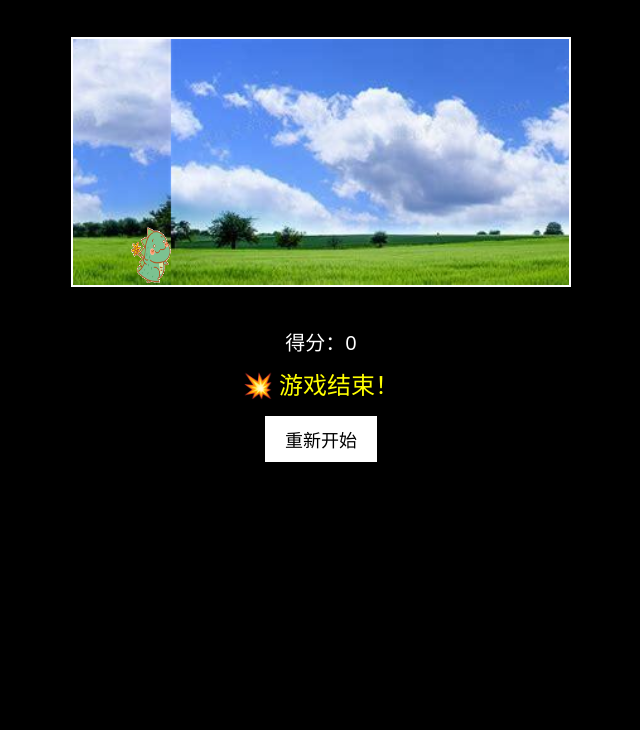
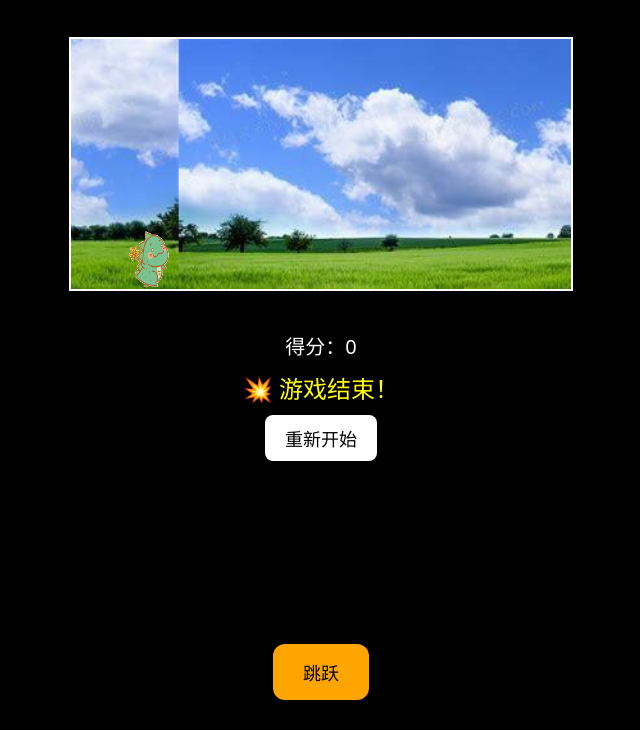
Before and after one commit to Cheqcious/play-games, a plain HTML site: page game/dino.html in a window 1280 px wide. Shown: the part 70-800 px from the top of the page, without its empty margins (319-959 px from the left). Drawn offline with Linux system fonts and the light colour scheme.

Commit message:
跳跃按钮
jump

```diff
--- a/game/dino.html
+++ b/game/dino.html
@@ -1,20 +1,15 @@
 <!DOCTYPE html>
 <html lang="zh">
 <head>
-  <meta charset="UTF-8" />
+  <meta charset="UTF-8">
   <title>小恐龙跳一跳 🦖</title>
   <style>
-    * {
-      box-sizing: border-box;
-    }
-
     body {
       font-family: system-ui;
       background: black;
       color: white;
+      margin: 0;
       text-align: center;
-      margin: 0;
-      padding: 0;
     }
 
     #game {
@@ -23,8 +18,8 @@
       max-width: 500px;
       height: 40vh;
       max-height: 250px;
+      margin: 40px auto;
       border: 2px solid white;
-      margin: 40px auto;
       overflow: hidden;
       background-image: url("assets/scroll-bg.png");
       background-size: cover;
@@ -63,7 +58,6 @@
     @keyframes jump {
       0%   { bottom: 0px; }
       30%  { bottom: 100px; }
-      35%  { bottom: 120px; }
       70%  { bottom: 100px; }
       100% { bottom: 0px; }
     }
@@ -75,28 +69,23 @@
 
     #message {
       font-size: 24px;
+      color: yellow;
       margin-top: 10px;
-      color: yellow;
     }
 
     #restart {
       display: none;
-      margin-top: 15px;
+      margin-top: 10px;
       padding: 10px 20px;
       font-size: 18px;
       background: white;
       color: black;
       border: none;
+      border-radius: 8px;
       cursor: pointer;
     }
 
-    #restart:hover {
-      background: #ddd;
-    }
-
-    /* 📱 手机专用跳跃按钮 */
-    #mobile-jump {
-      display: none;
+    #jump-button {
       position: fixed;
       bottom: 30px;
       left: 50%;
@@ -108,12 +97,7 @@
       border: none;
       border-radius: 12px;
       z-index: 10;
-    }
-
-    @media (max-width: 768px) {
-      #mobile-jump {
-        display: block;
-      }
+      cursor: pointer;
     }
   </style>
 </head>
@@ -121,17 +105,15 @@
 
 <h1>小恐龙跳一跳 🦖</h1>
 <div id="game">
-  <img id="dino" src="assets/dino.gif" alt="小恐龙" />
+  <img id="dino" src="assets/dino.gif" alt="恐龙" />
 </div>
 
 <div id="score">得分：0</div>
 <div id="message"></div>
 <button id="restart">重新开始</button>
+<button id="jump-button">跳跃</button>
 
-<!-- 📱 跳跃按钮（仅移动设备） -->
-<button id="mobile-jump">跳跃</button>
-
-<!-- 音效播放器 -->
+<!-- 音效 -->
 <audio id="jump-sound" src="assets/jump.mp3"></audio>
 <audio id="hit-sound" src="assets/hit.mp3"></audio>
 <audio id="run-sound" src="assets/run.mp3" loop></audio>
@@ -142,13 +124,17 @@
   const scoreDisplay = document.getElementById("score");
   const message = document.getElementById("message");
   const restartButton = document.getElementById("restart");
-  const jumpBtn = document.getElementById("mobile-jump");
+  const jumpButton = document.getElementById("jump-button");
 
   const jumpSound = document.getElementById("jump-sound");
   const hitSound = document.getElementById("hit-sound");
   const runSound = document.getElementById("run-sound");
 
-  const obstacleImages = ["assets/cactus.png", "assets/rock.png", "assets/bird.png"];
+  const obstacleImages = [
+    "assets/cactus.png",
+    "assets/rock.png",
+    "assets/bird.png"
+  ];
 
   let isJumping = false;
   let score = 0;
@@ -169,15 +155,11 @@
     }
   }
 
-  // 键盘跳跃（电脑）
-  window.addEventListener("keydown", (e) => {
-    if (e.code === "Space") {
-      jump();
-    }
+  document.addEventListener("keydown", (e) => {
+    if (e.code === "Space") jump();
   });
 
-  // 手机点击跳跃
-  jumpBtn.addEventListener("click", jump);
+  jumpButton.addEventListener("click", jump);
 
   function createObstacle() {
     if (gameOver) return;
@@ -189,7 +171,7 @@
     game.appendChild(obstacle);
 
     let left = game.clientWidth;
-    const speed = 6;
+    const speed = 4;
 
     const interval = setInterval(() => {
       if (gameOver) {
```
